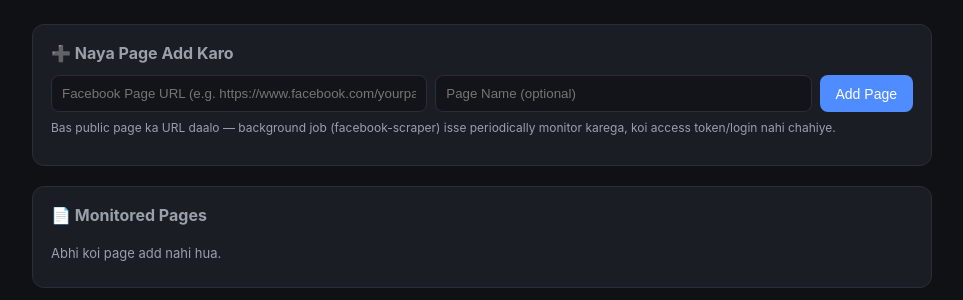
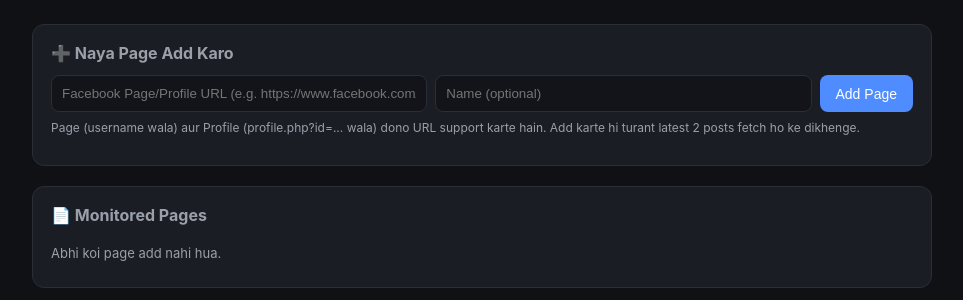
Before and after one commit to nathdadu26/facebook-automation-tool, a Flask app: page / in a window 1280 px wide. Shown: the part 186-486 px from the top of the page, without its empty margins (158-1121 px from the left). Run offline with Flask 3, Linux system fonts and the light colour scheme; data that the repository does not hold is empty.

Commit message:
Update index.html

```diff
--- a/templates/index.html
+++ b/templates/index.html
@@ -89,6 +89,7 @@ button {
 button:hover { opacity: 0.9; }
 
 .hint { font-size: 12px; color: var(--muted); margin-top: 8px; }
+.hint a { color: var(--accent); }
 
 .pages-list, .logs-list { display: flex; flex-direction: column; gap: 10px; }
 
@@ -139,11 +140,12 @@ button:hover { opacity: 0.9; }
     <div class="panel">
       <h2>➕ Naya Page Add Karo</h2>
       <form id="add-page-form">
-        <input type="text" id="facebook-url" placeholder="Facebook Page URL (e.g. https://www.facebook.com/yourpage)" required>
-        <input type="text" id="page-name" placeholder="Page Name (optional)">
+        <input type="text" id="facebook-url" placeholder="Facebook Page/Profile URL (e.g. https://www.facebook.com/nasa ya profile.php?id=...)" required>
+        <input type="text" id="page-name" placeholder="Name (optional)">
         <button type="submit">Add Page</button>
       </form>
-      <p class="hint">Bas public page ka URL daalo — background job (facebook-scraper) isse periodically monitor karega, koi access token/login nahi chahiye.</p>
+      <div id="add-status" class="hint"></div>
+      <p class="hint">Page (username wala) aur Profile (profile.php?id=... wala) dono URL support karte hain. Add karte hi turant latest 2 posts fetch ho ke dikhenge.</p>
     </div>
 
     <div class="panel">
@@ -228,6 +230,12 @@ document.getElementById("add-page-form").addEventListener("submit", async (e) =>
   e.preventDefault();
   const facebook_url = document.getElementById("facebook-url").value.trim();
   const page_name = document.getElementById("page-name").value.trim();
+  const statusEl = document.getElementById("add-status");
+  const submitBtn = e.target.querySelector("button[type=submit]");
+
+  submitBtn.disabled = true;
+  submitBtn.textContent = "Fetching...";
+  statusEl.textContent = "";
 
   const res = await fetch("/api/pages", {
     method: "POST",
@@ -236,14 +244,26 @@ document.getElementById("add-page-form").addEventListener("submit", async (e) =>
   });
 
   const data = await res.json();
+  submitBtn.disabled = false;
+  submitBtn.textContent = "Add Page";
+
   if (data.error) {
     alert(data.error);
     return;
   }
 
+  if (data.recent_posts && data.recent_posts.length > 0) {
+    statusEl.innerHTML = "✅ Recent posts mil gaye:<br>" + data.recent_posts.map(p =>
+      `<a href="${escapeHtml(p.post_link)}" target="_blank" rel="noopener">${escapeHtml(p.post_link || "(link nahi mila)")}</a>`
+    ).join("<br>");
+  } else {
+    statusEl.textContent = "⚠️ Page add ho gaya, lekin abhi koi post fetch nahi ho saka (thodi der me background check retry karega).";
+  }
+
   document.getElementById("add-page-form").reset();
   loadPages();
   loadStats();
+  loadLogs();
 });
 
 document.getElementById("refresh-btn").addEventListener("click", async () => {
```
